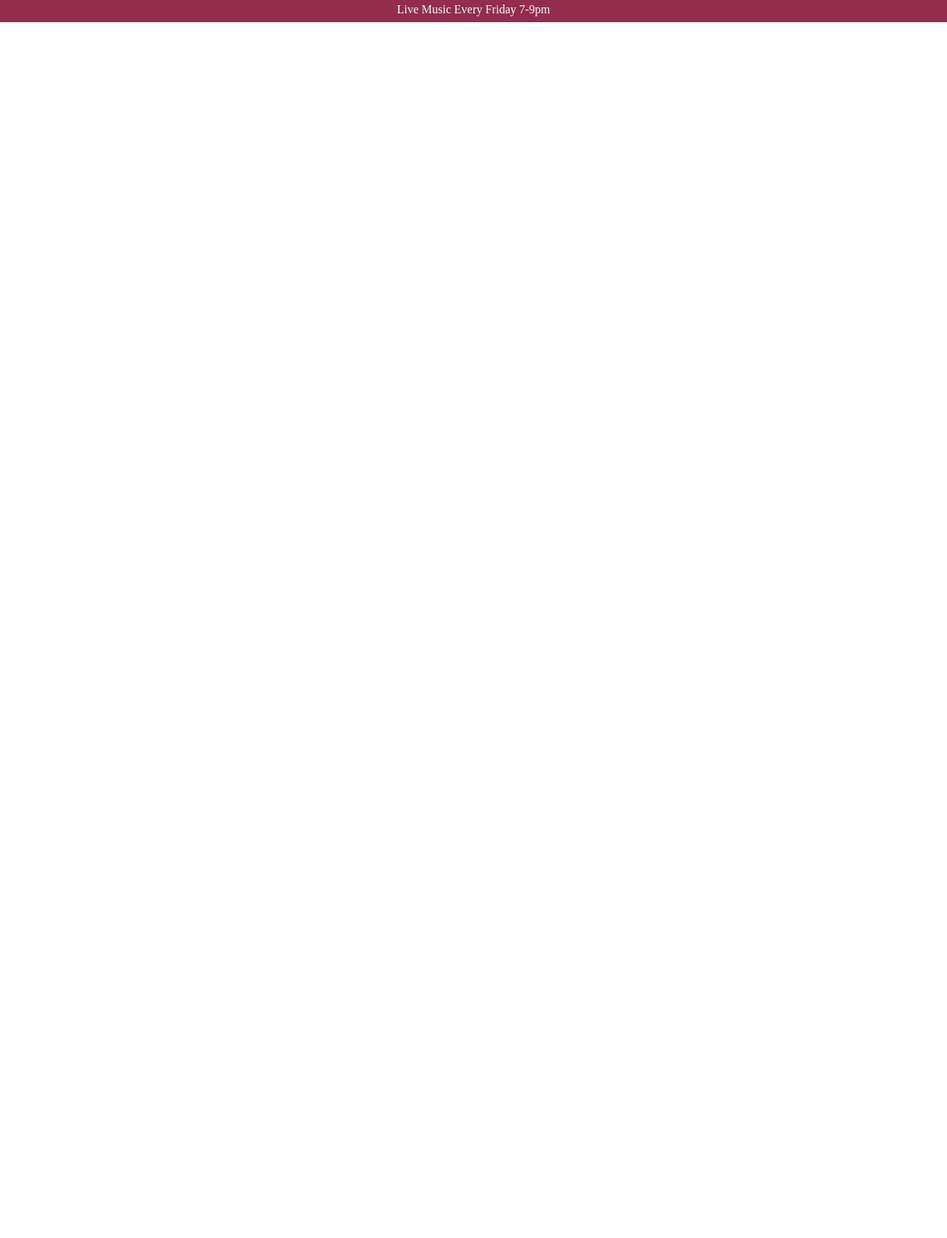
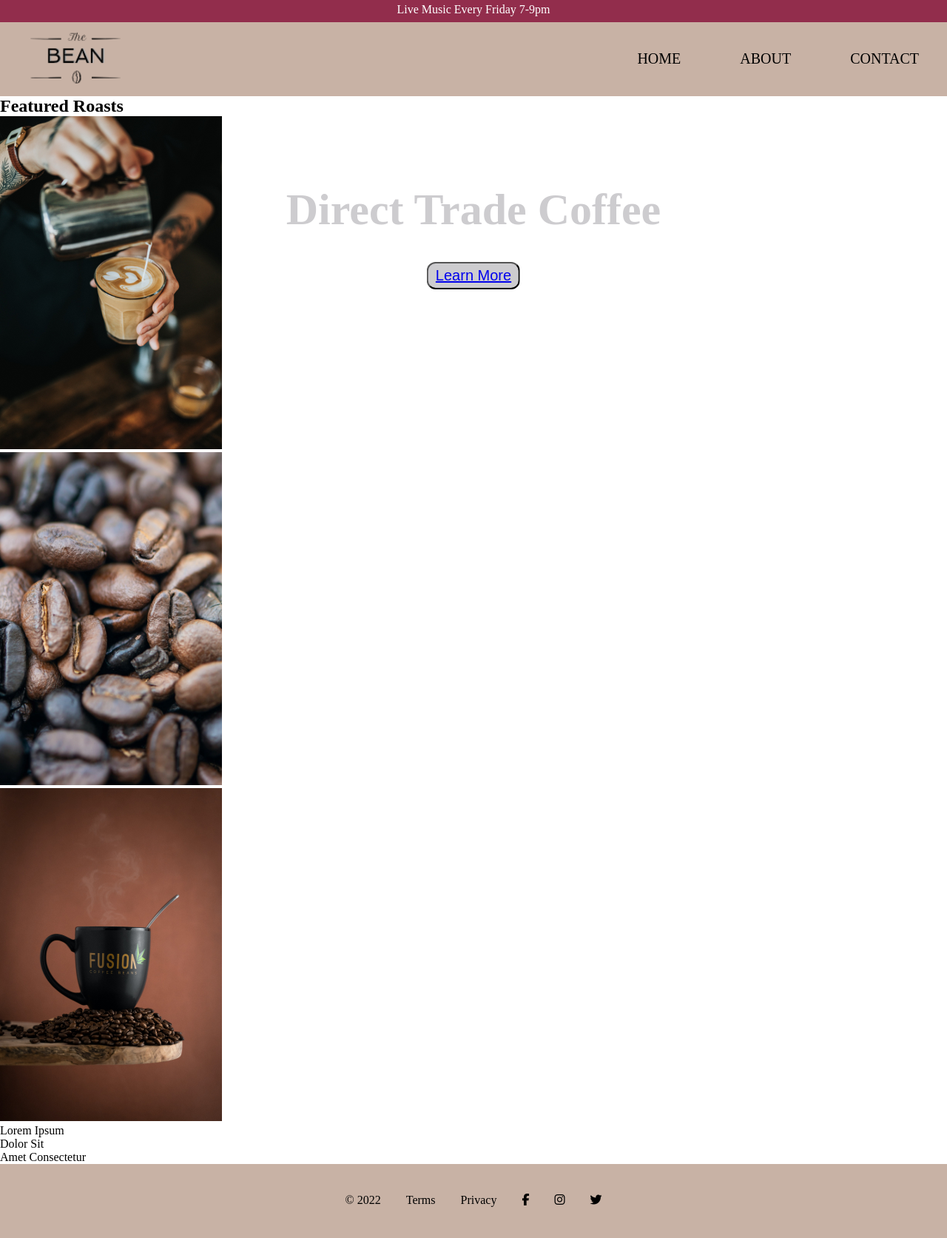
Before and after one commit to sunset53/w4bFinalProject2-cafe, a plain HTML site: page index.html in a window 1280 px wide. Shown: the whole page at 74% size. Before the commit the page ends 800 px from the top, so only its background shows below. Drawn offline with Linux system fonts and the light colour scheme; a web font is replaced by a local one.

Commit message:
updating index & deleting image

```diff
--- a/index.html
+++ b/index.html
@@ -5,9 +5,12 @@
     <meta http-equiv="X-UA-Compatible" content="IE=edge">
     <meta name="viewport" content="width=device-width, initial-scale=1.0">
     <meta name="description" content="This is a description of your website using primary keywords to optimize SEO">
+    <link rel="preconnect" href="https://fonts.googleapis.com">
+<link rel="preconnect" href="https://fonts.gstatic.com" crossorigin>
+<link href="https://fonts.googleapis.com/css2?family=Sawarabi+Mincho&display=swap" rel="stylesheet">
     <link rel="stylesheet" href="./css/style.css">
     <script src="https://kit.fontawesome.com/267abbb586.js" crossorigin="anonymous"></script>
-    <title>Specific Descriptive</title>
+    <title>The Bean Coffee House in Village Town</title>
 </head>
 <body>
 
@@ -19,7 +22,7 @@
 
 <!-- This is the Nav Bar -->
 
-<!-- <nav class="border">
+<nav class="border">
 
     <div class="logo-area">
         <a href="./index.html">
@@ -30,45 +33,69 @@
     </div>
 
     <ul>
-        <a href="#">
+        <a href="./index.html">
             <li>Home</li>
         </a>
-        <a href="./about.html" target="_blank">
+        <a href="./about.html">
             <li>About</li>
         </a>
-        <a href="./contact.html" target="_blank">
+        <a href="./contact.html">
             <li>Contact</li>
         </a>
     </ul>
-</nav> -->
+</nav>
 
     <!-- This is the Hero Section -->
 
-    <!-- <main class="main">
-        <img src="./images/cafe-tables-large-crop.jpg" height="100%" width="100%"
-        alt="cafe interior with wooden tables and leather chairs">
+    <div class="hero-section">
         <div class="hero-text">
             <h1>Direct Trade Coffee</h1>
             <br>
             <div class="button-box">
-                <a href="./about.html" target="_blank"><button>Learn More</button></a>
+                <button><a href="./about.html" target="_blank">Learn More</a></button>
+            </div>
+        </div>
+    </div>
+
+    <!-- This is the Feature Section -->
+
+    <main class="feature">
+        <section class="article-section">
+            <h2>Featured Roasts</h2>
+            <div class="post1">
+                <div class="image1">
+                    <a href="https://en.wikipedia.org/wiki/Coffee" target="_blank">
+                        <img src="./images/latte-art.jpg" alt="closeup of tattooed hands pouring a latte into a glass cup" width="300" height="450">
+                    </a>
                 </div>
-        </div>
-    </main> -->
-
-    <!-- This is the Article -->
-
-    <!-- <article class="feature">
-        <div>
-            <p>Lorem ipsum dolor sit, amet consectetur adipisicing elit. Distinctio natus accusamus dolorum aut laborum eum facere repellendus commodi explicabo qui laudantium hic sed eos similique esse, voluptate quod at aperiam?
-            </p>
-            <img src="" alt="">
-        </div>
-    </article> -->
+            </div>
+            <div class="post2">
+                <div class="image2">
+                    <a href="https://en.wikipedia.org/wiki/Coffee" target="_blank">
+                        <img src="./images/coffee-bean-closeup-crop.jpg" alt="coffee beans" width="300" height="450">
+                    </a>
+                </div>
+            </div>
+            <div class="post3">
+                <div class="image3">
+                    <a href="https://en.wikipedia.org/wiki/Coffee" target="_blank">
+                        <img src="./images/fusion-mug.jpg" alt="black mug labeled 'Fusion' sitting on a pile of coffee beans" width="300" height="450">
+                    </a>
+                </div>
+                <div class="titles">
+                    <ul>
+                        <li id="title1">Lorem Ipsum</li>
+                        <li id="title2">Dolor Sit</li>
+                        <li id="title3">Amet Consectetur</li>
+                    </ul>
+                </div>
+            </div>
+        </section>
+    </main>
 
     <!-- This is the Footer -->
 
-    <!-- <footer class="border">
+    <footer class="border">
         <div class="footer-links">
             <ul>
                 <li>
@@ -81,12 +108,12 @@
                     <a href="#" target="_blank">Privacy</a>
                 </li>
                 <li>
-                    <a href="https://www.instagram.com" target="_blank">
+                    <a href="https://www.facebook.com" target="_blank">
                         <i class="fa-brands fa-facebook-f"></i>
                     </a>
                 </li>
                 <li>
-                    <a href="https://www.facebook.com" target="_blank">
+                    <a href="https://www.instagram.com" target="_blank">
                         <i class="fa-brands fa-instagram"></i>
                     </a>
                 </li>
@@ -97,7 +124,7 @@
                 </li>
             </ul>
         </div>
-    </footer> -->
+    </footer>
 
 </body>
 </html>
```
Also changed, not shown: images/cafe-tables-large-crop.jpg (deleted).
